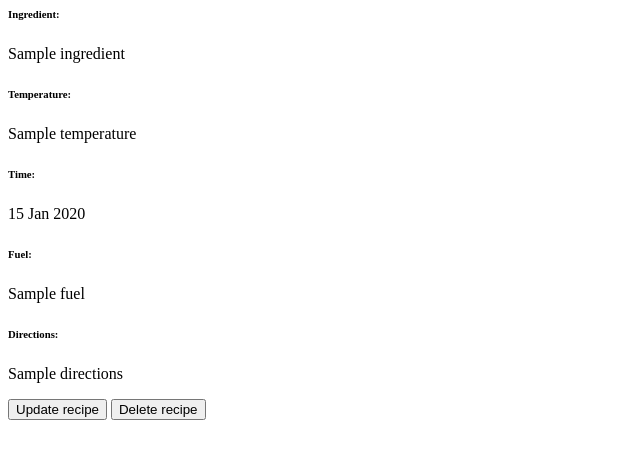
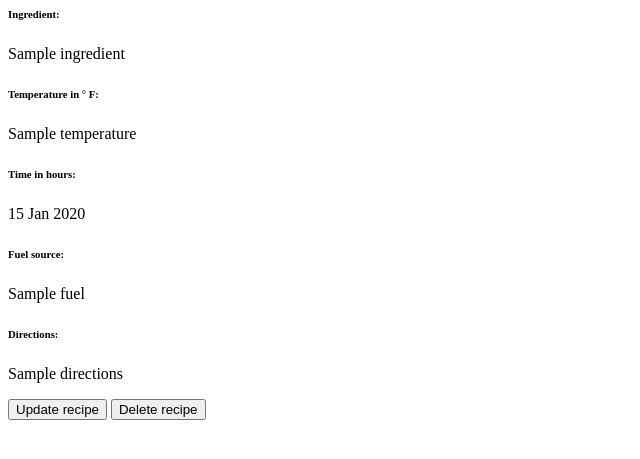
Before and after one commit to adamrturman/barbeQuery-client, a Node project: template assets/scripts/templates/recipe-posting.handlebars in a window 1280 px wide. Shown: the top 459 px of the page, without its empty margins (0-640 px from the left). Run offline with Node 20 templates, Linux system fonts and the light colour scheme; the template is opened without the code that fills it: most values are stand-ins (such as "Sample title", 1, 10 or a date in 2020).

Commit message:
Formatting of handlebars
Made temperature and time more specific

```diff
--- a/assets/scripts/templates/recipe-posting.handlebars
+++ b/assets/scripts/templates/recipe-posting.handlebars
@@ -3,11 +3,11 @@
   <section>
     <h6>Ingredient:</h6>
     <p>{{recipe.ingredient}}</p>
-    <h6>Temperature:</h6>
+    <h6>Temperature in &deg F:</h6>
     <p>{{recipe.temperature}}</p>
-    <h6>Time:</h6>
+    <h6>Time in hours:</h6>
     <p>{{recipe.time}}</p>
-    <h6>Fuel:</h6>
+    <h6>Fuel source:</h6>
     <p>{{recipe.fuel}}</p>
     <h6>Directions:</h6>
     <p>{{recipe.directions}}</p>
```
